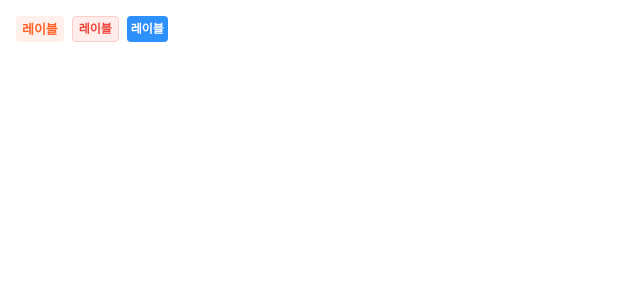
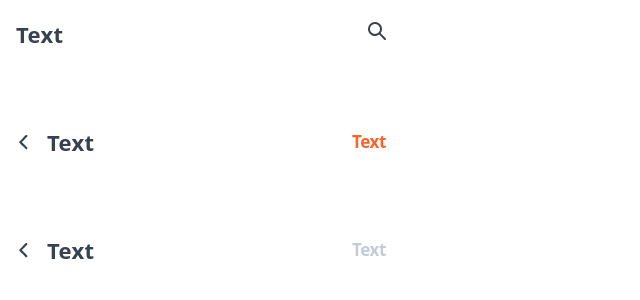
Before and after one commit to sai-art-therapy/frontend, a React (Vite) app: page / in a window 1280 px wide. Shown: the top 300 px of the page, without its empty margins (0-640 px from the left). Built offline with nearby package versions, Linux system fonts and the light colour scheme.

Commit message:
[Feat] TopBar 공통 컴포넌트 구현

```diff
--- a/src/App.tsx
+++ b/src/App.tsx
@@ -1,18 +1,21 @@
-import { Tag } from "./components/common/Tag";
+// src/App.tsx
+import { TopBar } from "./components/common/TopBar";
 
 function App() {
   return (
-    <div className="flex gap-2 p-4">
-      <Tag variant="soft" color="orange" size="lg">
-        레이블
-      </Tag>
-      <Tag variant="outline" color="red" size="md">
-        레이블
-      </Tag>
-      <Tag variant="solid" color="blue" size="sm">
-        레이블
-      </Tag>
+    <div className="flex flex-col bg-white min-h-screen">
+      <TopBar variant="search" title="Text" />
+      <div className="h-10" />
+      <TopBar variant="action" title="Text" rightText="Text" />
+      <div className="h-10" />
+      <TopBar
+        variant="action"
+        title="Text"
+        rightText="Text"
+        isActionDisabled={true}
+      />
     </div>
   );
 }
+
 export default App;
--- a/src/components/common/TopBar.tsx
+++ b/src/components/common/TopBar.tsx
@@ -0,0 +1,89 @@
+import React from "react";
+import searchIcon from "../../assets/icons/common/search.svg?url";
+import returnIcon from "../../assets/icons/common/return.svg?url";
+
+export type TopBarVariant = "search" | "action";
+
+interface TopBarProps {
+  variant?: TopBarVariant;
+  title: string;
+  rightText?: string;
+  isActionDisabled?: boolean;
+  onBackClick?: () => void;
+  onRightAction?: () => void;
+}
+
+export const TopBar: React.FC<TopBarProps> = ({
+  variant = "search",
+  title,
+  rightText = "Text",
+  isActionDisabled = false,
+  onBackClick,
+  onRightAction,
+}) => {
+  return (
+    <header
+      className={`flex items-center bg-white w-[402px] h-[68px] px-[16px] py-[20px] ${
+        variant === "search" ? "justify-between" : ""
+      }`}
+    >
+      <div
+        className={`flex items-center ${variant === "action" ? "gap-[16px]" : ""}`}
+      >
+        {variant === "action" && (
+          <button onClick={onBackClick} className="w-[15px] h-[15px] shrink-0">
+            <span
+              className="block w-full h-full bg-grey-800"
+              style={{
+                maskImage: `url("${returnIcon}")`,
+                WebkitMaskImage: `url("${returnIcon}")`,
+                maskSize: "contain",
+                WebkitMaskSize: "contain",
+                maskPosition: "center",
+                WebkitMaskPosition: "center",
+                maskRepeat: "no-repeat",
+                WebkitMaskRepeat: "no-repeat",
+              }}
+            />
+          </button>
+        )}
+        <h1 className="text-e-title-2 text-grey-800 line-clamp-1">{title}</h1>
+      </div>
+
+      <div className={variant === "action" ? "ml-auto" : ""}>
+        {variant === "search" && (
+          <button
+            onClick={onRightAction}
+            className="w-[18px] h-[18px] shrink-0"
+          >
+            <span
+              className="block w-full h-full bg-grey-800"
+              style={{
+                maskImage: `url("${searchIcon}")`,
+                WebkitMaskImage: `url("${searchIcon}")`,
+                maskSize: "contain",
+                WebkitMaskSize: "contain",
+                maskPosition: "center",
+                WebkitMaskPosition: "center",
+                maskRepeat: "no-repeat",
+                WebkitMaskRepeat: "no-repeat",
+              }}
+            />
+          </button>
+        )}
+
+        {variant === "action" && (
+          <button
+            onClick={onRightAction}
+            disabled={isActionDisabled}
+            className={`text-e-body-1 whitespace-nowrap ${
+              isActionDisabled ? "text-grey-300" : "text-main-500"
+            }`}
+          >
+            {rightText}
+          </button>
+        )}
+      </div>
+    </header>
+  );
+};
```
Also changed, not shown: src/assets/icons/common/return.svg (added), src/assets/icons/common/search.svg (added).
